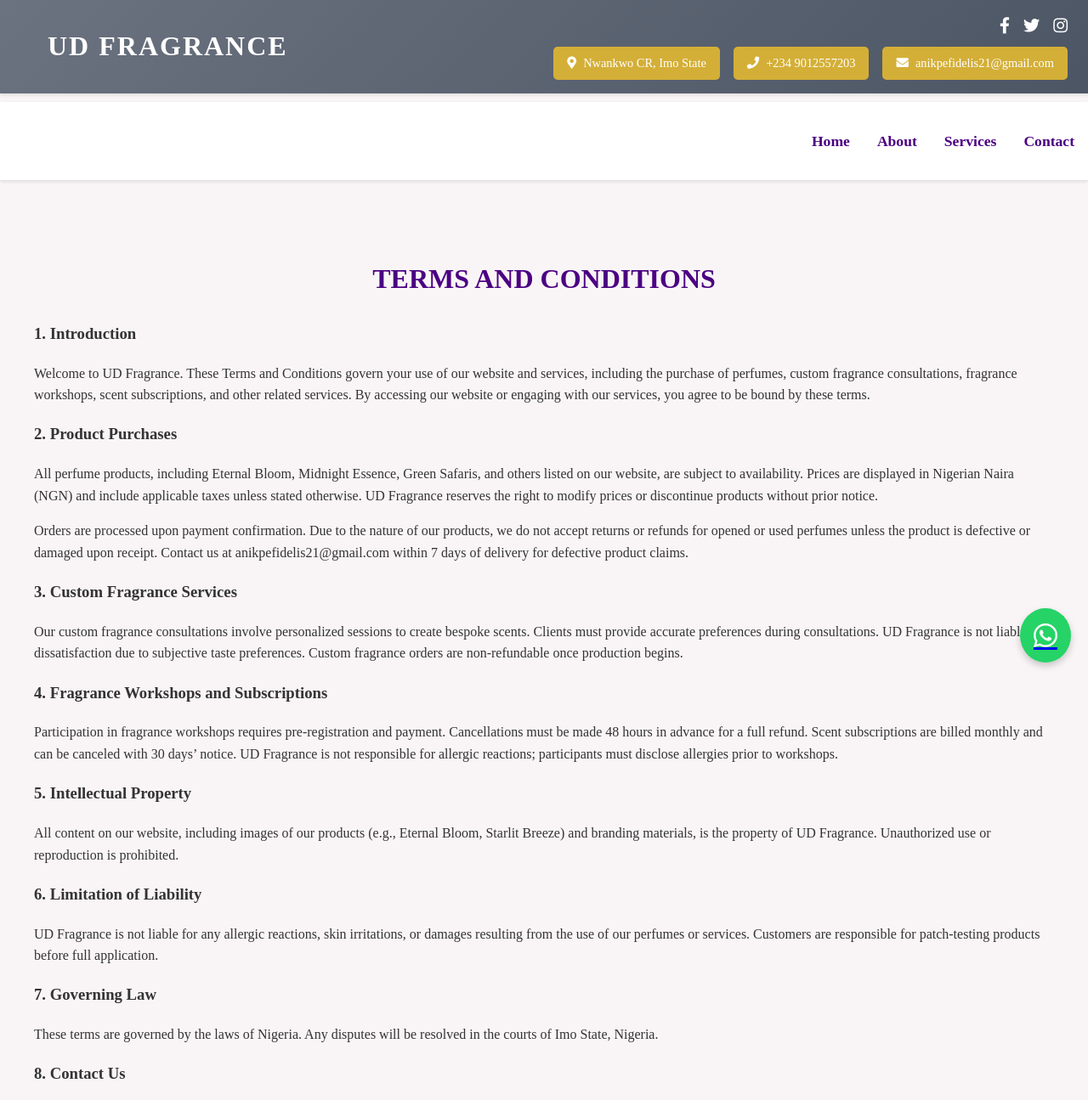
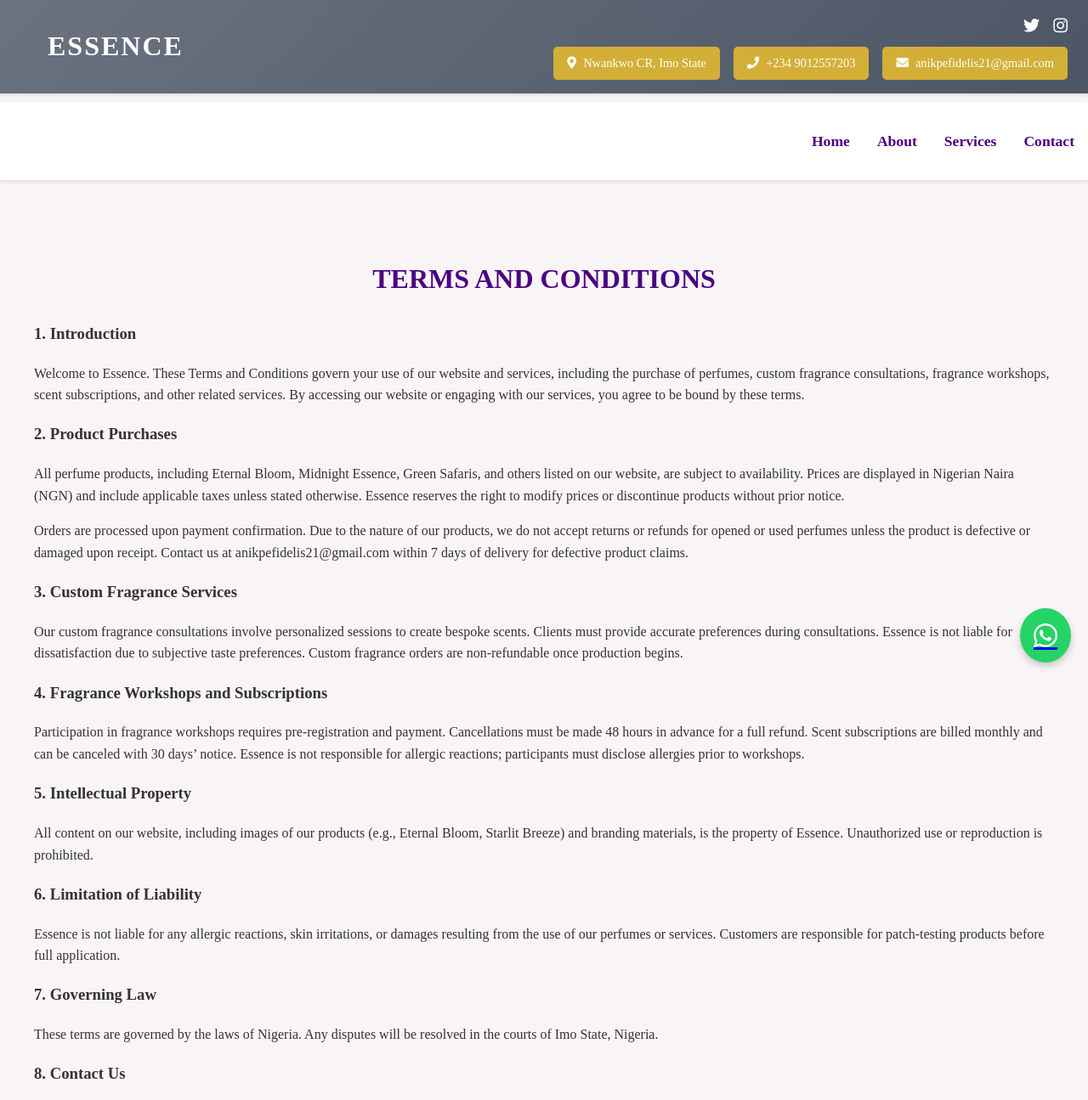
Before and after one commit to fidelisud/persite.io, a plain HTML site: page terms.html in a window 1280 px wide. Shown: the top 1295 px of the page at 85% size. Drawn offline with Linux system fonts and the light colour scheme.

Commit message:
changed the site name

```diff
--- a/terms.html
+++ b/terms.html
@@ -4,7 +4,7 @@
 <head>
     <meta charset="UTF-8">
     <meta name="viewport" content="width=device-width, initial-scale=1.0">
-    <title>UD Fragrance - Terms and Conditions</title>
+    <title>Essence - Terms and Conditions</title>
     <link rel="stylesheet" href="css/style.css">
     <link rel="stylesheet" href="https://cdnjs.cloudflare.com/ajax/libs/font-awesome/5.15.4/css/all.min.css">
 </head>
@@ -13,11 +13,10 @@
     <nav class="top-nav">
         <div>
             <div class="site-name">
-                <h1>UD Fragrance</h1>
+                <h1>Essence</h1>
             </div>
             <div class="nav-right">
                 <div class="social-links">
-                    <a href="https://facebook.com" target="_blank"><i class="fab fa-facebook-f"></i></a>
                     <a href="https://twitter.com" target="_blank"><i class="fab fa-twitter"></i></a>
                     <a href="https://instagram.com" target="_blank"><i class="fab fa-instagram"></i></a>
                 </div>
@@ -47,7 +46,7 @@
             <h2>Terms and Conditions</h2>
             <div>
                 <h3>1. Introduction</h3>
-                <p>Welcome to UD Fragrance. These Terms and Conditions govern your use of our website and services,
+                <p>Welcome to Essence. These Terms and Conditions govern your use of our website and services,
                     including the purchase of perfumes, custom fragrance consultations, fragrance workshops, scent
                     subscriptions, and other related services. By accessing our website or engaging with our services,
                     you agree to be bound by these terms.</p>
@@ -56,7 +55,7 @@
                 <h3>2. Product Purchases</h3>
                 <p>All perfume products, including Eternal Bloom, Midnight Essence, Green Safaris, and others listed on
                     our website, are subject to availability. Prices are displayed in Nigerian Naira (NGN) and include
-                    applicable taxes unless stated otherwise. UD Fragrance reserves the right to modify prices or
+                    applicable taxes unless stated otherwise. Essence reserves the right to modify prices or
                     discontinue products without prior notice.</p>
                 <p>Orders are processed upon payment confirmation. Due to the nature of our products, we do not accept
                     returns or refunds for opened or used perfumes unless the product is defective or damaged upon
@@ -66,7 +65,7 @@
             <div>
                 <h3>3. Custom Fragrance Services</h3>
                 <p>Our custom fragrance consultations involve personalized sessions to create bespoke scents. Clients
-                    must provide accurate preferences during consultations. UD Fragrance is not liable for
+                    must provide accurate preferences during consultations. Essence is not liable for
                     dissatisfaction due to subjective taste preferences. Custom fragrance orders are non-refundable once
                     production begins.</p>
             </div>
@@ -74,18 +73,18 @@
                 <h3>4. Fragrance Workshops and Subscriptions</h3>
                 <p>Participation in fragrance workshops requires pre-registration and payment. Cancellations must be
                     made 48 hours in advance for a full refund. Scent subscriptions are billed monthly and can be
-                    canceled with 30 days’ notice. UD Fragrance is not responsible for allergic reactions; participants
+                    canceled with 30 days’ notice. Essence is not responsible for allergic reactions; participants
                     must disclose allergies prior to workshops.</p>
             </div>
             <div>
                 <h3>5. Intellectual Property</h3>
                 <p>All content on our website, including images of our products (e.g., Eternal Bloom, Starlit Breeze)
-                    and branding materials, is the property of UD Fragrance. Unauthorized use or reproduction is
+                    and branding materials, is the property of Essence. Unauthorized use or reproduction is
                     prohibited.</p>
             </div>
             <div>
                 <h3>6. Limitation of Liability</h3>
-                <p>UD Fragrance is not liable for any allergic reactions, skin irritations, or damages resulting from
+                <p>Essence is not liable for any allergic reactions, skin irritations, or damages resulting from
                     the use of our perfumes or services. Customers are responsible for patch-testing products before
                     full application.</p>
             </div>
@@ -120,7 +119,7 @@
                     <li><a href="privacy.html">Privacy Policy</a></li>
                 </ul>
             </div>
-            <p>&copy; 2025 UD Fragrance. All rights reserved.</p>
+            <p>&copy; 2025 Essence. All rights reserved.</p>
         </div>
     </footer>
 </body>
```
Also changed, not shown: about.html (+4 -4 lines), contact.html (+3 -3 lines), cookies.html (+4 -4 lines), index.html (+5 -8 lines), privacy.html (+4 -4 lines), services.html (+3 -3 lines).
